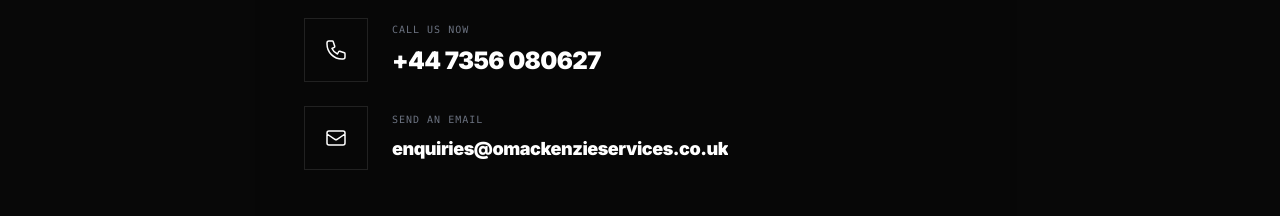
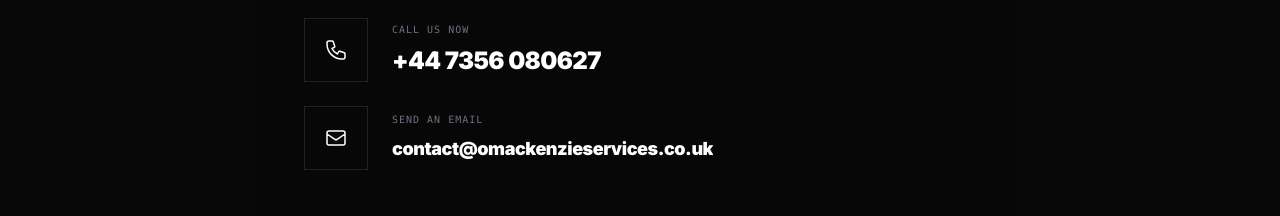
Before and after one commit to nuVizy/Oscar-Mackenzie, a React (Vite) app: page / in a window 1280 px wide. Shown: the part 8000-8216 px from the top of the page. Built offline with nearby package versions, Linux system fonts and the light colour scheme.

Commit message:
Updated Contact.tsx

```diff
--- a/components/Contact.tsx
+++ b/components/Contact.tsx
@@ -26,13 +26,13 @@
                 </div>
               </a>
 
-              <a href="mailto:enquiries@omackenzieservices.co.uk" className="flex items-center justify-center lg:justify-start gap-6 group">
+              <a href="mailto:contact@omackenzieservices.co.uk" className="flex items-center justify-center lg:justify-start gap-6 group">
                 <div className="w-16 h-16 border border-white/10 flex items-center justify-center group-hover:border-orange-500 transition-colors flex-shrink-0">
                   <svg className="w-6 h-6" fill="none" stroke="currentColor" viewBox="0 0 24 24"><path strokeLinecap="round" strokeLinejoin="round" strokeWidth="1.5" d="M3 8l7.89 5.26a2 2 0 002.22 0L21 8M5 19h14a2 2 0 002-2V7a2 2 0 00-2-2H5a2 2 0 00-2 2v10a2 2 0 002 2z" /></svg>
                 </div>
                 <div className="text-left min-w-0">
                    <span className="text-[10px] font-mono text-gray-500 uppercase tracking-widest block mb-2">Send an Email</span>
-                   <span className="text-base md:text-lg font-black group-hover:text-orange-500 transition-colors tracking-tight block truncate">enquiries@omackenzieservices.co.uk</span>
+                   <span className="text-base md:text-lg font-black group-hover:text-orange-500 transition-colors tracking-tight block truncate">contact@omackenzieservices.co.uk</span>
                 </div>
               </a>
             </div>
```
Also changed, not shown: Contact.tsx (+4 -4 lines).
